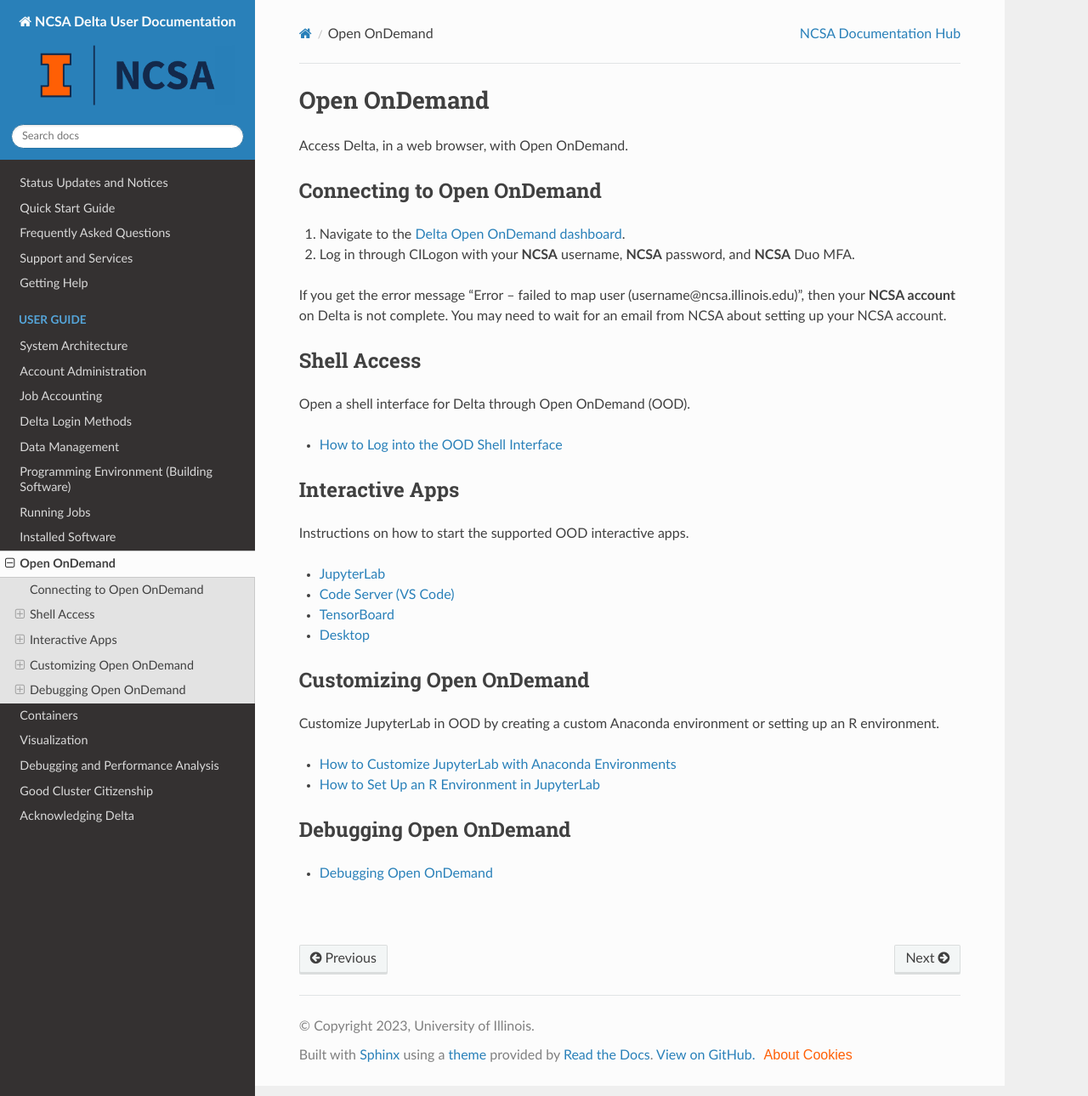
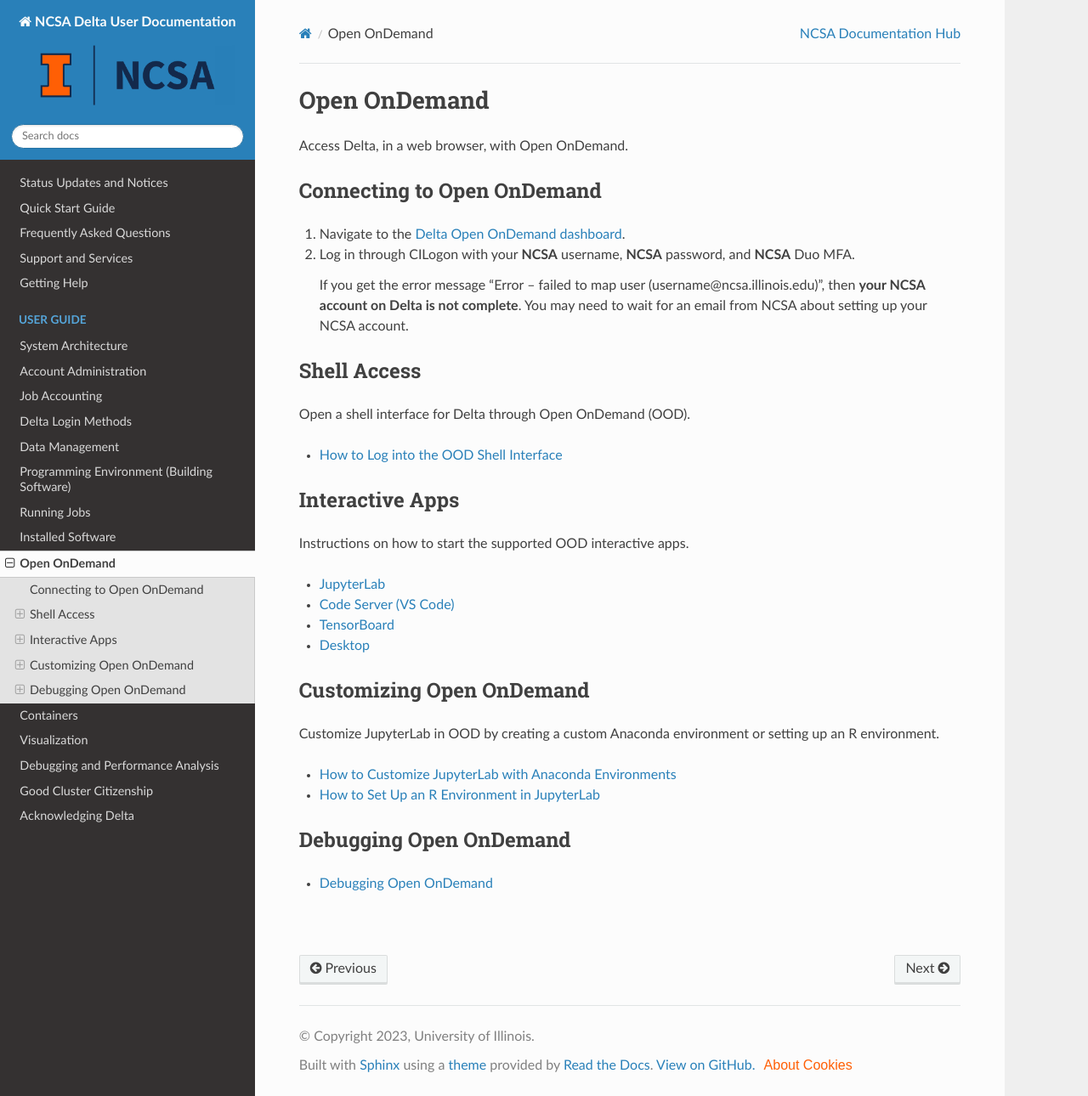
Before and after one commit to ncsa/Delta_doc, a Sphinx documentation site: the page built from docs/source/user_guide/ood/index.rst, in a window 1280 px wide and 1290 px high. Shown: the whole window at 85% size. Built offline with Sphinx 7.4.7 and the Read the Docs theme 3.1.0, drawn with Linux system fonts in a browser that asks for light colours.

```diff
--- a/docs/source/user_guide/ood/index.rst
+++ b/docs/source/user_guide/ood/index.rst
@@ -11,7 +11,7 @@ Connecting to Open OnDemand
 #. Navigate to the `Delta Open OnDemand dashboard <https://openondemand.delta.ncsa.illinois.edu/>`_.
 #. Log in through CILogon with your **NCSA** username, **NCSA** password, and **NCSA** Duo MFA.
 
-If you get the error message “Error -- failed to map user (username\@ncsa.illinois.edu)”, then your **NCSA account** on Delta is not complete. You may need to wait for an email from NCSA about setting up your NCSA account.
+   If you get the error message “Error -- failed to map user (username\@ncsa.illinois.edu)”, then **your NCSA account on Delta is not complete**. You may need to wait for an email from NCSA about setting up your NCSA account.
 
 Shell Access
 --------------
```
